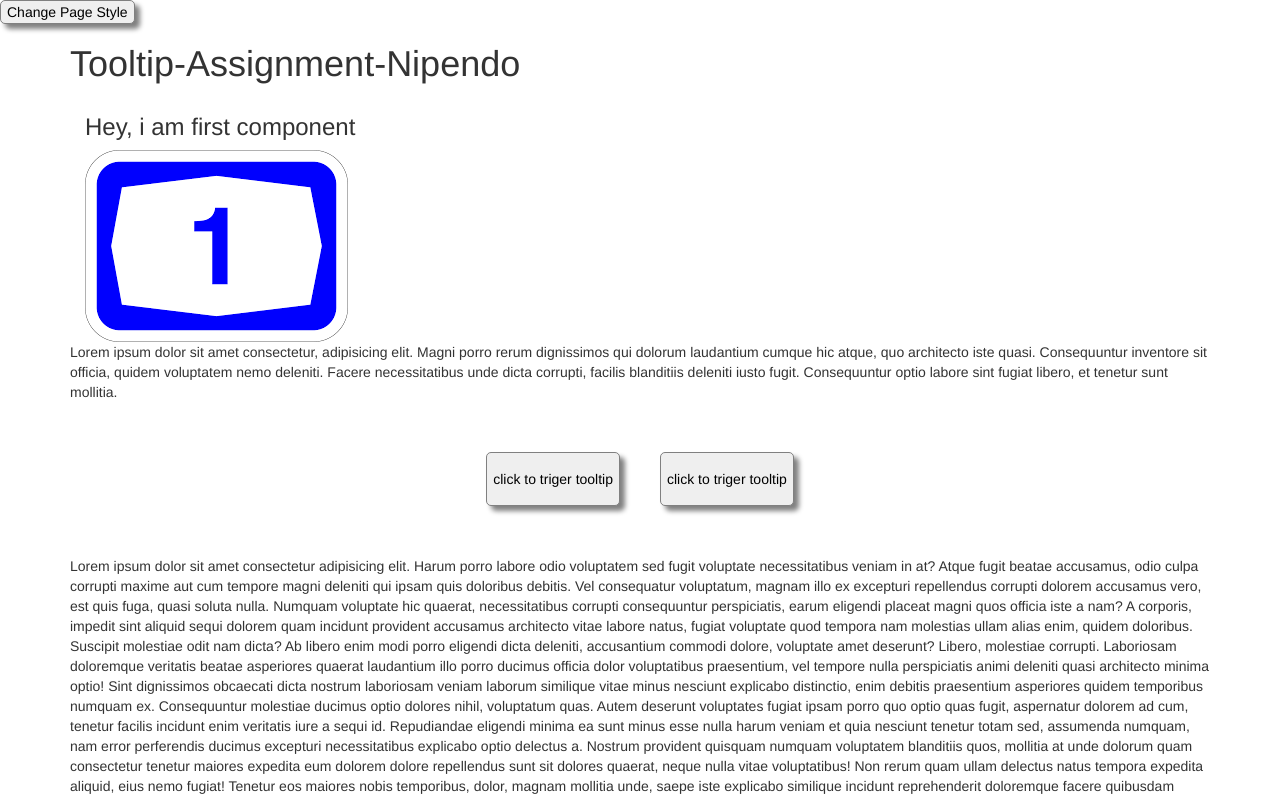
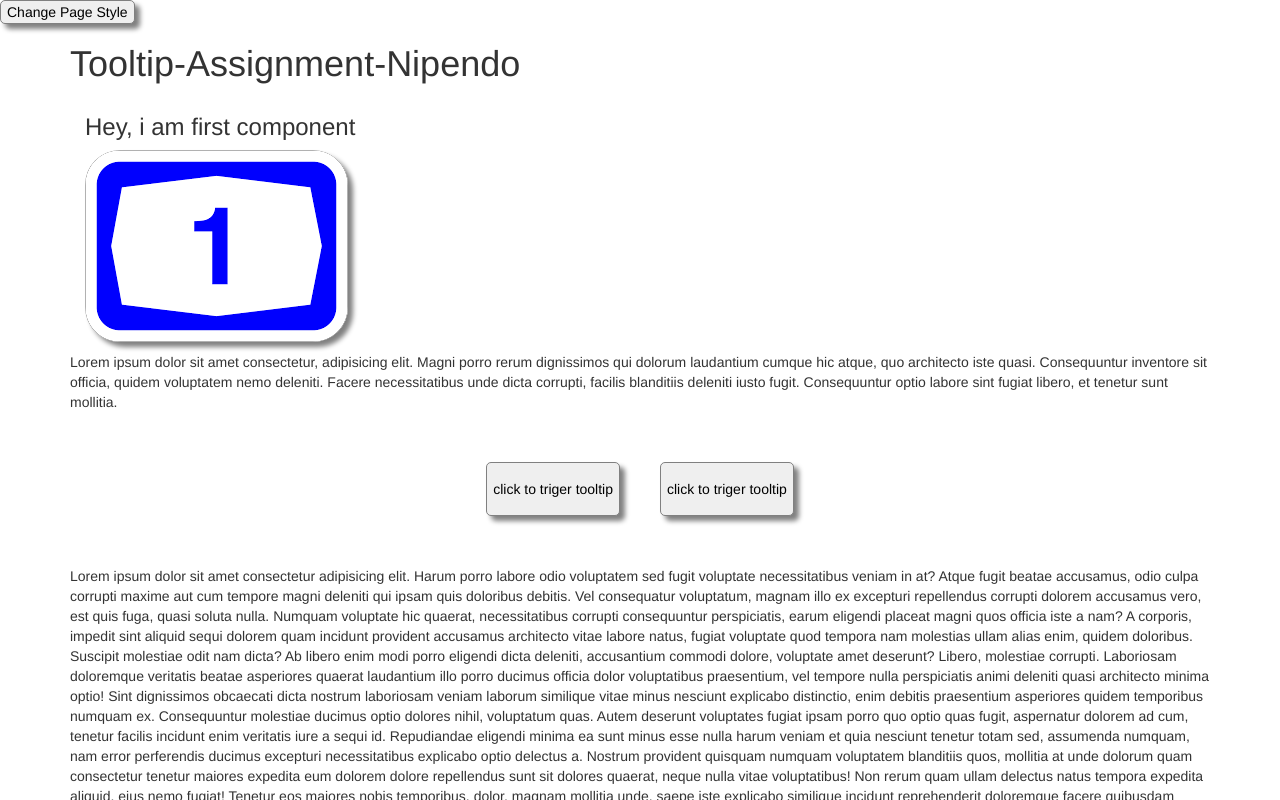
Before and after one commit to Almog5/Tooltip-App, an Angular app: page / in a window 1280 px wide. Shown: the top 800 px of the page. Built offline with nearby package versions, Linux system fonts and the light colour scheme.

Commit message:
style && pageYoffset

```diff
--- a/src/app/app.component.css
+++ b/src/app/app.component.css
@@ -2,6 +2,10 @@
 button{
     color:black !important;
     box-shadow: 5px 5px 5px gray;
+}
+
+.loremF{
+    margin-top: 10px;
 }
 .accessBtn{
     display: inline-block;
--- a/src/app/app.component.html
+++ b/src/app/app.component.html
@@ -3,7 +3,7 @@
 <div class="container">
   <router-outlet></router-outlet>
 </div>
-<div class="container">
+<div class="container loremF">
   Lorem ipsum dolor sit amet consectetur, adipisicing elit. Magni porro rerum dignissimos qui dolorum laudantium cumque hic atque, quo architecto iste quasi. Consequuntur inventore sit officia, quidem voluptatem nemo deleniti. Facere necessitatibus unde dicta corrupti, facilis blanditiis deleniti iusto fugit. Consequuntur optio labore sint fugiat libero, et tenetur sunt mollitia.
 </div>
 <div class="tooltip-example">
--- a/src/app/component/pictur-component/pictur-component.component.css
+++ b/src/app/component/pictur-component/pictur-component.component.css
@@ -0,0 +1,4 @@
+img{
+    border-radius: 35px;
+    box-shadow: 5px 5px 5px gray;
+}
--- a/src/app/component/pictur2-component/pictur2-component.component.css
+++ b/src/app/component/pictur2-component/pictur2-component.component.css
@@ -0,0 +1,4 @@
+img{
+    border-radius: 35px;
+    box-shadow: 5px 5px 5px gray;
+}
--- a/src/app/tooltip.directive.ts
+++ b/src/app/tooltip.directive.ts
@@ -33,7 +33,7 @@ export class TooltipDirective {
     }
 
     hide() {
-        if (this.clicked == true) {
+        if (this.clicked == true && this.tooltip !== null) {
             this.renderer.removeClass(this.tooltip, 'ng-tooltip-show');
             window.setTimeout(() => {
                 this.renderer.removeChild(this.elRef.nativeElement, this.tooltip);
@@ -126,7 +126,7 @@ export class TooltipDirective {
     }
 
     TopOrButtom() {
-        this.placement = this.elRef.nativeElement.pageYOffset - 50 <= window.pageYOffset ? "buttom" : "top";
+        this.placement = this.elRef.nativeElement.pageYOffset - 65 <= window.pageYOffset ? "buttom" : "top";
     }
 
 }
```
